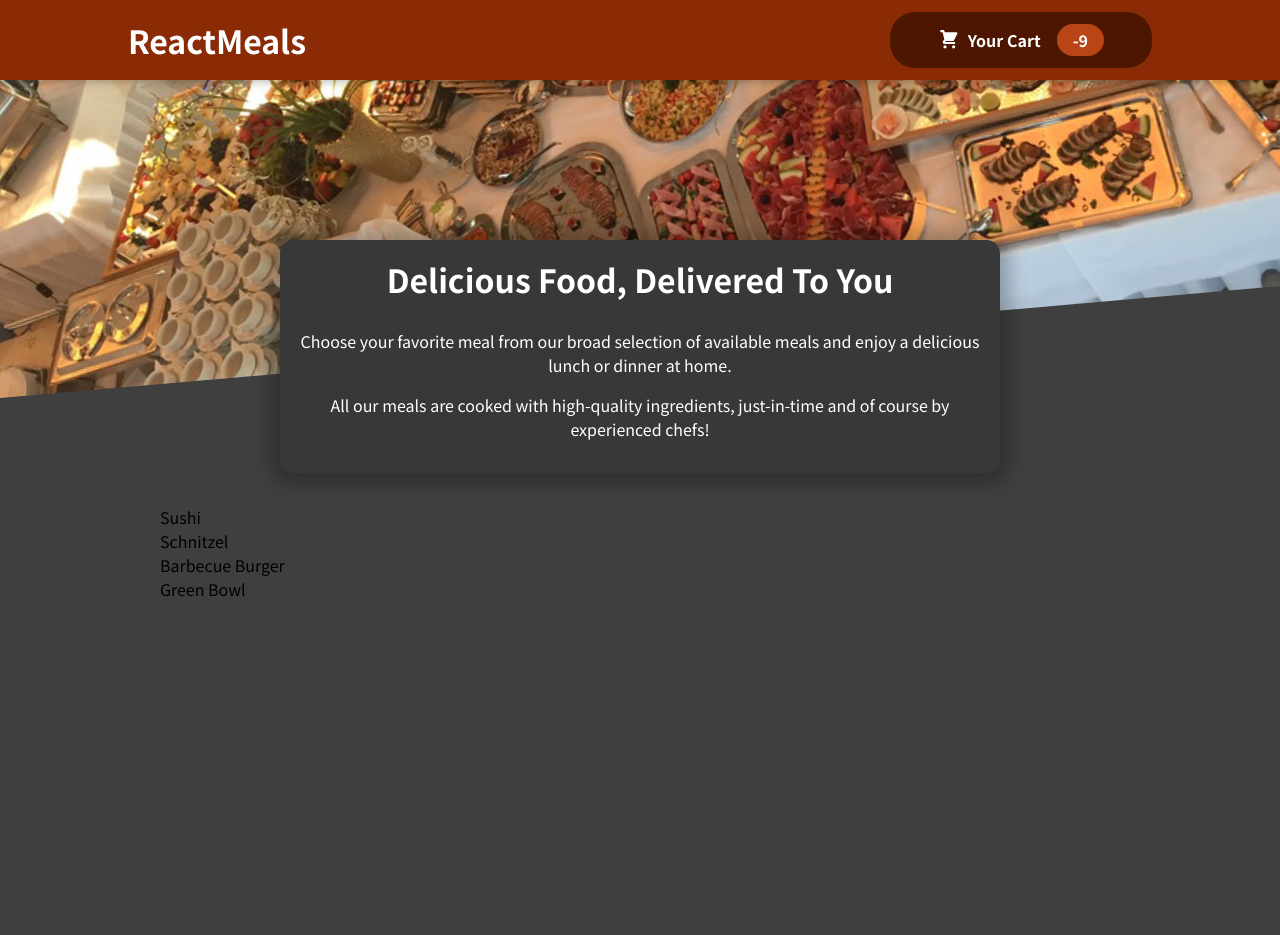
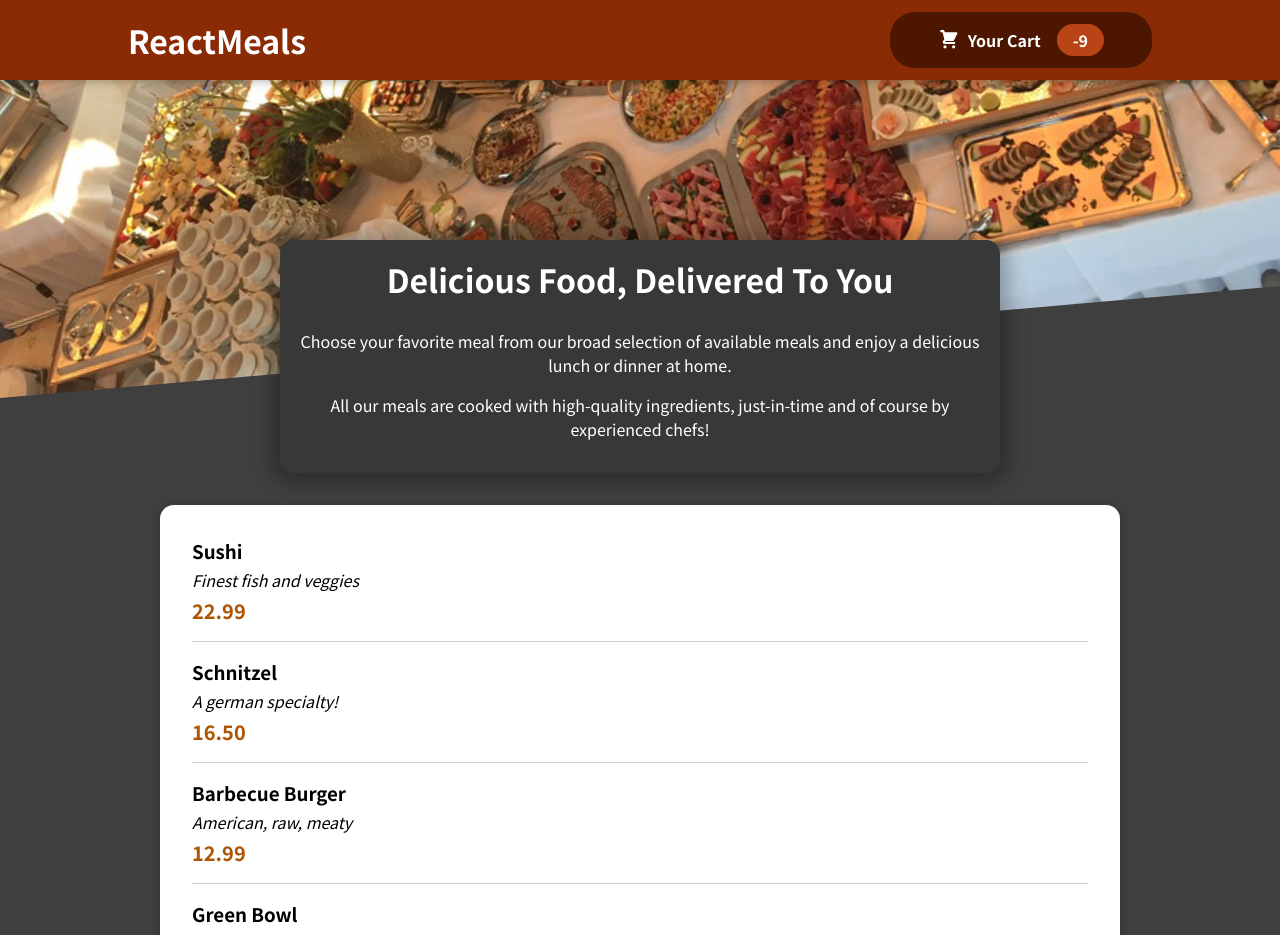
Before and after one commit to DarrelASandbox/react-react-meals, a JavaScript app: page / in a window 1280 px wide. Shown: the top 935 px of the page. Before the commit the page ends 800 px from the top, so only its background shows below. Built offline with nearby package versions, Linux system fonts and the light colour scheme.

Commit message:
Components: Card & MealItem

```diff
--- /dev/null
+++ b/src/components/Meals/Meal/MealItem.js
@@ -0,0 +1,19 @@
+import classes from './MealItem.module.css';
+
+const MealItem = ({ meal }) => {
+  const { name, description, price } = meal;
+
+  return (
+    <li className={classes.meal}>
+      <div>
+        <h3>{name}</h3>
+        <div className={classes.description}>{description}</div>
+        <div className={classes.price}>{price.toFixed(2)}</div>
+      </div>
+
+      <div></div>
+    </li>
+  );
+};
+
+export default MealItem;
--- /dev/null
+++ b/src/components/Meals/Meal/MealItem.module.css
@@ -0,0 +1,22 @@
+.meal {
+  display: flex;
+  justify-content: space-between;
+  margin: 1rem;
+  padding-bottom: 1rem;
+  border-bottom: 1px solid #ccc;
+}
+
+.meal h3 {
+  margin: 0 0 0.25rem 0;
+}
+
+.description {
+  font-style: italic;
+}
+
+.price {
+  margin-top: 0.25rem;
+  font-weight: bold;
+  color: #ad5502;
+  font-size: 1.25rem;
+}
--- /dev/null
+++ b/src/components/Meals/Meal/MealItemForm.js
@@ -0,0 +1,3 @@
+const MealItemForm = () => <div>MealItemForm</div>;
+
+export default MealItemForm;
--- /dev/null
+++ b/src/components/Meals/Meal/index.js
@@ -0,0 +1,4 @@
+import MealItem from './MealItem';
+import MealItemForm from './MealItemForm';
+
+export { MealItem, MealItemForm };
--- a/src/components/Meals/MealsAvailable.js
+++ b/src/components/Meals/MealsAvailable.js
@@ -1,4 +1,6 @@
+import Card from '../UI/Card';
 import classes from './MealsAvailable.module.css';
+import { MealItem } from './Meal';
 
 const DUMMY_MEALS = [
   {
@@ -28,13 +30,15 @@
 ];
 
 const MealsAvailable = () => {
-  const mealsList = DUMMY_MEALS.map(({ id, name, description, price }) => (
-    <li key={id}>{name}</li>
+  const mealsList = DUMMY_MEALS.map((meal) => (
+    <MealItem key={meal.id} meal={meal} />
   ));
 
   return (
     <section className={classes.meals}>
-      <ul>{mealsList}</ul>
+      <Card>
+        <ul>{mealsList}</ul>
+      </Card>
     </section>
   );
 };
--- /dev/null
+++ b/src/components/UI/Card.js
@@ -0,0 +1,5 @@
+import classes from './Card.module.css';
+
+const Card = ({ children }) => <div className={classes.card}>{children}</div>;
+
+export default Card;
--- /dev/null
+++ b/src/components/UI/Card.module.css
@@ -0,0 +1,6 @@
+.card {
+  padding: 1rem;
+  box-shadow: 0 2px 8px rgba(0, 0, 0, 0.25);
+  border-radius: 14px;
+  background-color: white;
+}
```
